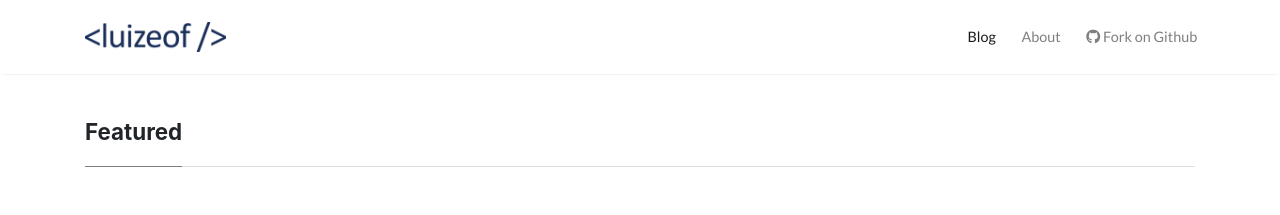
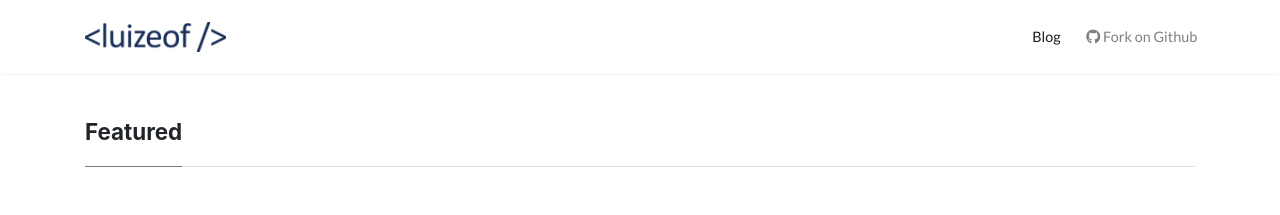
Before and after one commit to luizeof/www.luizeof.com.br, a Jekyll site: the page built from index.html, in a window 1280 px wide and 900 px high. Shown: the top 215 px of the window. Built offline with Jekyll 4.4.1, drawn with Linux system fonts in a browser that asks for light colours; nearby versions of some CDN libraries; the list of posts is cut into pages by our own code.

Commit message:
Update default.html

```diff
--- a/_layouts/default.html
+++ b/_layouts/default.html
@@ -68,9 +68,6 @@
                                 <a class="nav-link" href="{{ site.baseurl }}/">Blog</a>
                             </li>
 
-                            <li class="nav-item">
-                                <a class="nav-link" href="{{ site.baseurl }}/about">About</a>
-                            </li>
 
                             <li class="nav-item">
                                 <a class="nav-link" href="https://github.com/luizeof/www.luizeof.com.br" target="_blank">
@@ -149,7 +146,7 @@
                 </div>
                 <!-- /.site-content -->
 
-                                                                                                                                                                                        <!-- Scripts
+                                                                                                                                                                                                        <!-- Scripts
 ================================================== -->
 
                 <script async crossorigin="anonymous" defer integrity="sha384-J6qa4849blE2+poT4WnyKhv5vZF5SrPo0iEjwBvKU7imGFAV0wwj1yYfoRSJoZ+n" src="https://code.jquery.com/jquery-3.4.1.slim.min.js"></script>
```
